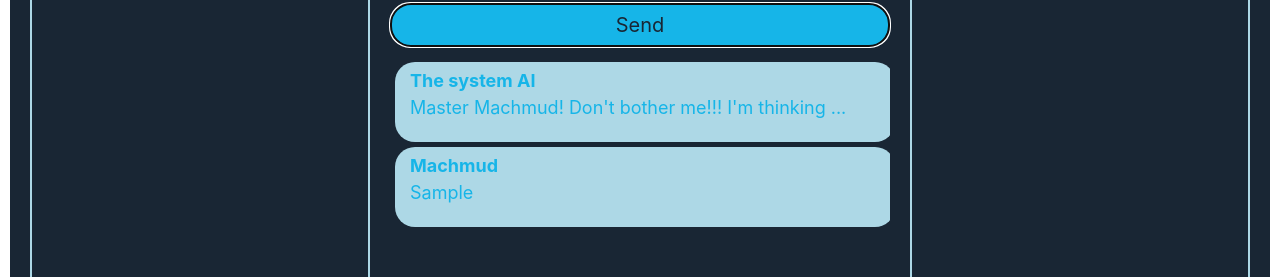
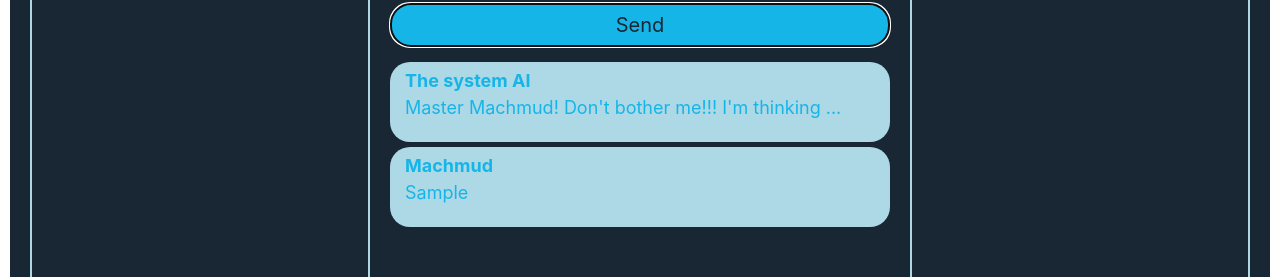
Before and after one commit to kellolo/React-6, a React app in the folder 1 - Students/DmitryKilin/: page / in a window 1280 px wide. Both pictures are taken after typing "Sample" into the empty fields and a click on the button "Send". Shown: the part 142-419 px from the top of the page. Built offline with nearby package versions, Linux system fonts and the light colour scheme.

Commit message:
css optimized

```diff
--- a/1 - Students/DmitryKilin/src/components/ChatInfo/style.css
+++ b/1 - Students/DmitryKilin/src/components/ChatInfo/style.css
@@ -1,7 +1,6 @@
 .chat-info {
     border-radius: 20px;
     border: lightblue solid 2px;
-    /*min-width: 25%;*/
     min-height: 100%;
     padding: 10px;
     flex: 1 2 25%;
--- a/1 - Students/DmitryKilin/src/components/Message/style.css
+++ b/1 - Students/DmitryKilin/src/components/Message/style.css
@@ -3,6 +3,6 @@
     padding: 5px 15px;
     border-radius: 20px;
     font-size: 18px;
-    margin: 5px;
+    margin: 5px 0px;
     width: 100%;
 }
```
